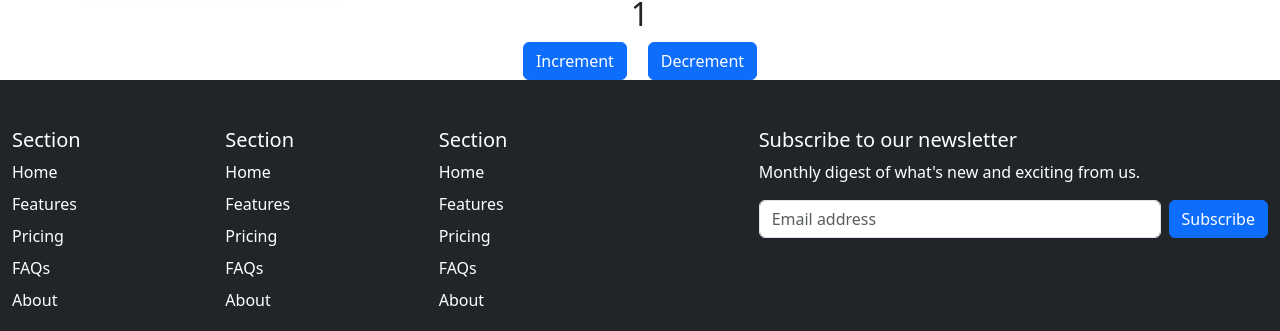
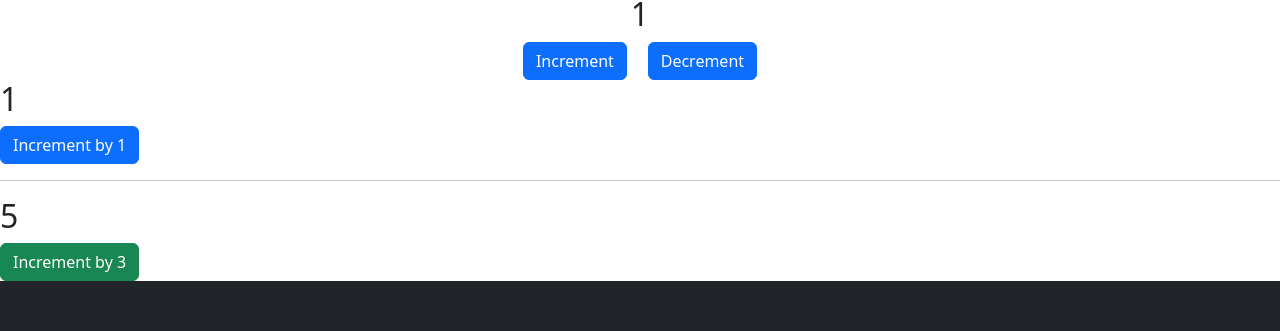
Before and after one commit to sman40901/dursikshya, a React (Create React App) app in the folder code/my-firstapp1/: page / in a window 1280 px wide. Shown: the part 909-1240 px from the top of the page. Built offline with nearby package versions, Linux system fonts and the light colour scheme; no server answers.

Commit message:
fetch data

```diff
--- a/code/my-firstapp1/package.json
+++ b/code/my-firstapp1/package.json
@@ -6,6 +6,7 @@
     "@testing-library/jest-dom": "^5.16.5",
     "@testing-library/react": "^13.4.0",
     "@testing-library/user-event": "^13.5.0",
+    "axios": "^1.3.4",
     "react": "^18.2.0",
     "react-dom": "^18.2.0",
     "react-router-dom": "6.8.2",
--- /dev/null
+++ b/code/my-firstapp1/src/hooks/DataFetch.js
@@ -0,0 +1,26 @@
+import React, {useState,useEffect} from 'react'
+import axios from 'axios'
+
+const DataFetch = () => {
+    const [post,setPost]=useState([]);
+    useEffect(()=>{
+        axios.get('https://jsonplaceholder.typicode.com/posts')
+        .then(res=>{
+            console.log(res.data);
+            setPost(res.data);
+
+        },[])
+        .catch(err=>console.log(err))
+    })
+  return (
+    <>
+    {
+    post.map((p)=>{
+       return <h1>{p.title}</h1>
+})
+}
+    </>
+  )
+}
+
+export default DataFetch
--- /dev/null
+++ b/code/my-firstapp1/src/hooks/Effect.js
@@ -0,0 +1,24 @@
+import React, {useState,useEffect} from 'react'
+
+const Effect = () => {
+    const [count,setCount]=useState(1);
+    const [num, setNum]=useState(5);
+
+    useEffect(()=>{
+        alert('this is effect')
+        // this func is called at page load
+    },[count]) // pass empty array this func wont be called in any event change
+    // will be called only once at page load
+    // if passed some variable it will be called everytime when the state of that object changes
+  return (
+    <>
+    <h2>{count}</h2>
+    <button className='btn btn-primary' onClick={()=>setCount(1+count)}>Increment by 1</button>
+    <hr/>
+    <h2>{num}</h2>
+    <button className='btn btn-success' onClick={()=>setNum(3+num)}>Increment by 3</button>
+    </>
+  )
+}
+
+export default Effect
--- a/code/my-firstapp1/src/index.js
+++ b/code/my-firstapp1/src/index.js
@@ -3,6 +3,8 @@ import ReactDOM from 'react-dom/client';
 import App from './App';
 const root = ReactDOM.createRoot(document.getElementById('root'));
 function ref() {
+  // <React.StrictMode>
   root.render(<App/>);
+  // </React.StrictMode>
 }
 setInterval(ref, 1000);
--- a/code/my-firstapp1/src/pages/Home.js
+++ b/code/my-firstapp1/src/pages/Home.js
@@ -3,6 +3,8 @@ import Layouts from '../components/Layouts'
 import Slider from '../components/Slider'
 import Card from '../components/Card'
 import IncrementDecrement from '../hooks/IncrementDecrement'
+import Effect from '../hooks/Effect'
+import DataFetch from '../hooks/DataFetch'
 
 const Home = () => {
   return (
@@ -10,6 +12,8 @@ const Home = () => {
     <Slider/>
     <Card/>
     <IncrementDecrement/>
+    <Effect/>
+    <DataFetch/>
     </>
   )
 }
```
Also changed, not shown: 1 other file (tests, documents, lock files or other folders).
